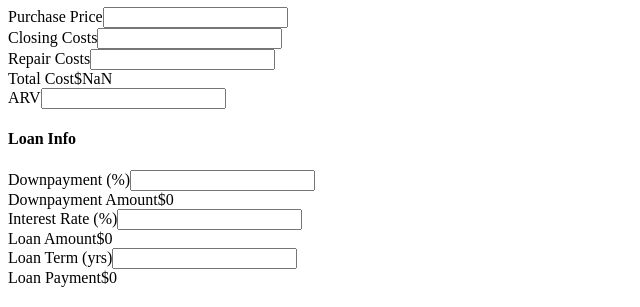
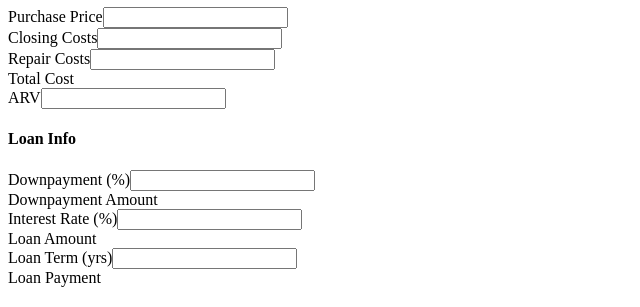
Before and after one commit to jheckjr/re-calculator, an Angular app: page / in a window 1280 px wide. Shown: the part 638-945 px from the top of the page, without its empty margins (0-640 px from the left). Built offline with nearby package versions, Linux system fonts and the light colour scheme.

Commit message:
Change summary updates on the purchase component

```diff
--- a/src/app/property-info/property-info.component.ts
+++ b/src/app/property-info/property-info.component.ts
@@ -28,7 +28,7 @@ export class PropertyInfoComponent implements OnChanges {
       'imageName': [undefined, Validators.maxLength(255)]
     });
     // Subscribe to form changes to determine validity
-    this.propertyInfoForm.valueChanges.subscribe(() => {
+    this.propertyInfoForm.statusChanges.subscribe(() => {
       if (this.propertyInfoForm.valid) {
         this.isValid.emit(true);
       } else {
--- a/src/app/purchase-info/purchase-info.component.html
+++ b/src/app/purchase-info/purchase-info.component.html
@@ -4,35 +4,31 @@
     <label for="purchasePrice">Purchase Price</label>
     <input type="number" formControlName="purchasePrice"
       name="purchasePrice" [(ngModel)]="purchaseInfo.purchasePrice"
-      onfocus="if(this.value == 0) { this.value = ''; }"
-      onblur="if(this.value == '') { this.value = 0; }" />
+      (blur)="update(['purchasePrice'])" />
   </div>
   <div class="form-group">
     <label for="closingCosts">Closing Costs</label>
     <input type="number" formControlName="closingCosts"
       name="closingCosts" [(ngModel)]="purchaseInfo.closingCosts"
-      onfocus="if(this.value == 0) { this.value = ''; }"
-      onblur="if(this.value == '') { this.value = 0; }" />
+      (blur)="update(['closingCosts'])" />
   </div>
   <div class="form-group">
     <label for="repairCosts">Repair Costs</label>
     <input type="number" formControlName="repairCosts"
       name="repairCosts" [(ngModel)]="purchaseInfo.repairCosts"
-      onfocus="if(this.value == 0) { this.value = ''; }"
-      onblur="if(this.value == '') { this.value = 0; }" />
+      (blur)="update(['repairCosts'])" />
   </div>
 
   <div>
     <span>Total Cost</span>
-    <span>{{totalCost()}}</span>
+    <span>{{summaryInfo.totalCost}}</span>
   </div>
 
   <div class="form-group">
     <label for="arv">ARV</label>
     <input type="number" formControlName="arv"
       name="arv" [(ngModel)]="purchaseInfo.arv"
-      onfocus="if(this.value == 0) { this.value = ''; }"
-      onblur="if(this.value == '') { this.value = 0; }" />
+      (blur)="update(['arv'])" />
   </div>
 
   <h4>Loan Info</h4>
@@ -41,33 +37,30 @@
     <label for="downPmtPct">Downpayment (%)</label>
     <input type="number" formControlName="downPmtPct"
       name="downPmtPct" [(ngModel)]="purchaseInfo.loanInfo.downPmtPct"
-      onfocus="if(this.value == 0) { this.value = ''; }"
-      onblur="if(this.value == '') { this.value = 0; }" />
+      (blur)="update(['loanInfo', 'downPmtPct'])" />
   </div>
   <div>
     <span>Downpayment Amount</span>
-    <span>{{downPmtAmt()}}</span>
+    <span>{{summaryInfo.downPmtAmt}}</span>
   </div>
   <div class="form-group">
     <label for="interestRate">Interest Rate (%)</label>
     <input type="number" formControlName="interestRate"
       name="interestRate" [(ngModel)]="purchaseInfo.loanInfo.interestRate"
-      onfocus="if(this.value == 0) { this.value = ''; }"
-      onblur="if(this.value == '') { this.value = 0; }" />
+      (blur)="update(['loanInfo', 'interestRate'])" />
   </div>
   <div>
     <span>Loan Amount</span>
-    <span>{{loanAmt()}}</span>
+    <span>{{summaryInfo.loanAmt}}</span>
   </div>
   <div class="form-group">
     <label for="loanTerm">Loan Term (yrs)</label>
     <input type="number" formControlName="loanTerm"
       name="loanTerm" [(ngModel)]="purchaseInfo.loanInfo.loanTerm"
-      onfocus="if(this.value == 0) { this.value = ''; }"
-      onblur="if(this.value == '') { this.value = 0; }" />
+      (blur)="update(['loanInfo', 'loanTerm'])" />
   </div>
   <div>
     <span>Loan Payment</span>
-    <span>{{loanPmt()}}</span>
+    <span>{{summaryInfo.loanPmtAmt}}</span>
   </div>
 </form>
--- a/src/app/purchase-info/purchase-info.component.ts
+++ b/src/app/purchase-info/purchase-info.component.ts
@@ -1,7 +1,7 @@
 import { Component, Input, Output, EventEmitter } from '@angular/core';
 import { FormGroup, FormBuilder, FormControl, Validators } from '@angular/forms';
 import { PurchaseInfo } from '../models';
-import { numberValidator } from '../validators';
+import { nonPercentValidator, percentValidator } from '../validators';
 
 @Component({
   selector: 'app-purchase-info',
@@ -11,74 +11,90 @@ import { numberValidator } from '../validators';
 export class PurchaseInfoComponent {
   @Input() purchaseInfo: PurchaseInfo;
   @Output() isValid = new EventEmitter();
+
+  private summaryInfo: any;
   private purchaseInfoForm: FormGroup;
-  private nonPercentValidator = [Validators.required,
-    Validators.min(0),
-    Validators.max(Number.MAX_SAFE_INTEGER),
-    numberValidator];
-  private percentValidator = [Validators.required,
-    Validators.min(0),
-    Validators.max(100),
-    numberValidator];
 
   constructor(private formBuilder: FormBuilder) {
     // Build form with validators
     this.purchaseInfoForm = this.formBuilder.group({
-      'purchasePrice': [undefined, this.nonPercentValidator],
-      'closingCosts': [undefined, this.nonPercentValidator],
-      'repairCosts': [undefined, this.nonPercentValidator],
-      'arv': [undefined, this.nonPercentValidator],
-      'downPmtPct': [undefined, this.percentValidator],
-      'interestRate': [undefined, this.percentValidator],
-      'loanTerm': [undefined, this.nonPercentValidator]
+      'purchasePrice': [undefined, nonPercentValidator],
+      'closingCosts': [undefined, nonPercentValidator],
+      'repairCosts': [undefined, nonPercentValidator],
+      'arv': [undefined, nonPercentValidator],
+      'downPmtPct': [undefined, percentValidator],
+      'interestRate': [undefined, percentValidator],
+      'loanTerm': [undefined, nonPercentValidator]
     });
     // Subscribe to form changes to determine validity
-    this.purchaseInfoForm.valueChanges.subscribe(() => {
+    this.purchaseInfoForm.statusChanges.subscribe(() => {
       if (this.purchaseInfoForm.valid) {
         this.isValid.emit(true);
       } else {
         this.isValid.emit(false);
       }
     });
+
+    this.summaryInfo = {
+      totalCost: '',
+      downPmtAmt: '',
+      loanAmt: '',
+      loanPmtAmt: ''
+    };
+  }
+
+  private update(keys) {
+    // Set item to zero if input is empty by moving through layers of purchaseInfo
+    // by key name
+    keys.reduce((obj, key, idx, array) => {
+      if (idx === array.length - 1) {
+        if (!obj[key]) {
+          obj[key] = 0;
+        }
+      } else {
+        return obj[key];
+      }
+    }, this.purchaseInfo);
+
+    this.updateTotalCost();
+    this.updateLoanAmt();
+    this.updateLoanPmtAmt();
   }
 
   // Total cost of cash purchase
-  private totalCost() {
-  	const cost = (this.purchaseInfo.purchasePrice + this.purchaseInfo.closingCosts +
-  	  this.purchaseInfo.repairCosts);
+  private updateTotalCost() {
+  	const cost = (this.purchaseInfo.purchasePrice || 0) +
+  	  (this.purchaseInfo.closingCosts || 0) + (this.purchaseInfo.repairCosts || 0);
   	const strCost = cost.toFixed(0);
-  	return '$' + Number(strCost).toLocaleString();
+  	this.summaryInfo.totalCost = '$' + Number(strCost).toLocaleString();
   }
 
-  // Downpayment amount
-  private downPmtAmt() {
+  // Downpayment and total loan amounts
+  private updateLoanAmt() {
   	const downPmt = (this.purchaseInfo.purchasePrice * this.purchaseInfo.loanInfo.downPmtPct / 100) || 0;
   	const strDownPmt = downPmt.toFixed(0);
-  	return '$' + Number(strDownPmt).toLocaleString();
-  }
+  	this.summaryInfo.downPmtAmt = '$' + Number(strDownPmt).toLocaleString();
 
-  // Total loan amount
-  private loanAmt() {
-  	const loanAmt = (this.purchaseInfo.purchasePrice *
-  	  (100 - this.purchaseInfo.loanInfo.downPmtPct) / 100) || 0;
+  	const loanAmt = (this.purchaseInfo.purchasePrice - downPmt) || 0;
   	const strLoanAmt = loanAmt.toFixed(0);
-  	return '$' + Number(strLoanAmt).toLocaleString();
+  	this.summaryInfo.loanAmt = '$' + Number(strLoanAmt).toLocaleString();
   }
 
   // Monthly loan payment
-  private loanPmt() {
-    const rate = (this.purchaseInfo.loanInfo.interestRate / 100) / 12;	// monthly rate
-    const term = this.purchaseInfo.loanInfo.loanTerm * 12;	// term in months
+  private updateLoanPmtAmt() {
+    const rate = ((this.purchaseInfo.loanInfo.interestRate || 0) / 100) / 12;	// monthly rate
+    const term = (this.purchaseInfo.loanInfo.loanTerm || 0) * 12;	// term in months
     const loanAmt = (this.purchaseInfo.purchasePrice *
-  	  (100 - this.purchaseInfo.loanInfo.downPmtPct) / 100);
+  	  (100 - this.purchaseInfo.loanInfo.downPmtPct) / 100) || 0;
 
     let payment = ( (loanAmt * rate * Math.pow(1 + rate, term)) /
-      (Math.pow(1 + rate, term) - 1) );
+      (Math.pow(1 + rate, term) - 1) ) || 0;
+    // Protect against infinite result due to invalid inputs
     if (!isFinite(payment)) {
     	payment = 0;
     }
 
     const strPayment = payment.toFixed(0);
-    return '$' + Number(strPayment).toLocaleString();
+    this.summaryInfo.loanPmtAmt = '$' + Number(strPayment).toLocaleString();
   }
 }
--- a/src/app/rental-info/rental-info.component.ts
+++ b/src/app/rental-info/rental-info.component.ts
@@ -48,7 +48,7 @@ export class RentalInfoComponent {
       'appreciation': [undefined, this.percentValidator]
     });
     // Subscribe to form changes to determine validity
-    this.rentalInfoForm.valueChanges.subscribe(() => {
+    this.rentalInfoForm.statusChanges.subscribe(() => {
       for (let idx = this.rentalInfo.numUnits;
         idx < this.rentalInfo.rents.length; idx++) {
       	this.rentalInfo.rents[idx] = 0;
--- a/src/app/validators/index.ts
+++ b/src/app/validators/index.ts
@@ -1,4 +1,4 @@
-import { FormControl } from '@angular/forms';
+import { FormControl, Validators } from '@angular/forms';
 
 const ZIP_REGEXP = /\d{5}/;
 
@@ -21,3 +21,12 @@ export function zipCodeValidator(control: FormControl): {[key: string]: any} {
   return ZIP_REGEXP.test(control.value) ? null :
     { zipCodeValidator: { valid: false } };
 }
+
+export const nonPercentValidator = [Validators.required,
+  Validators.min(0),
+  Validators.max(Number.MAX_SAFE_INTEGER),
+  numberValidator];
+export const percentValidator = [Validators.required,
+    Validators.min(0),
+    Validators.max(100),
+    numberValidator];
```
